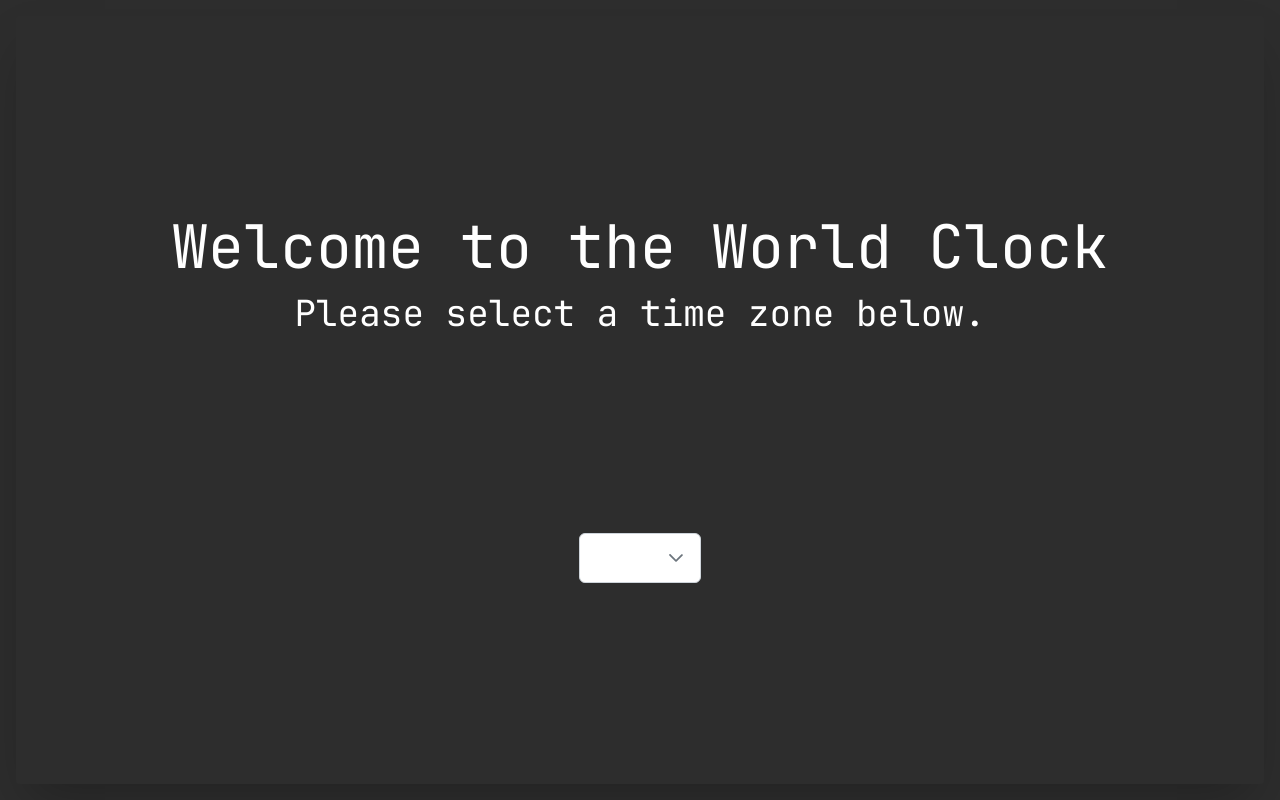
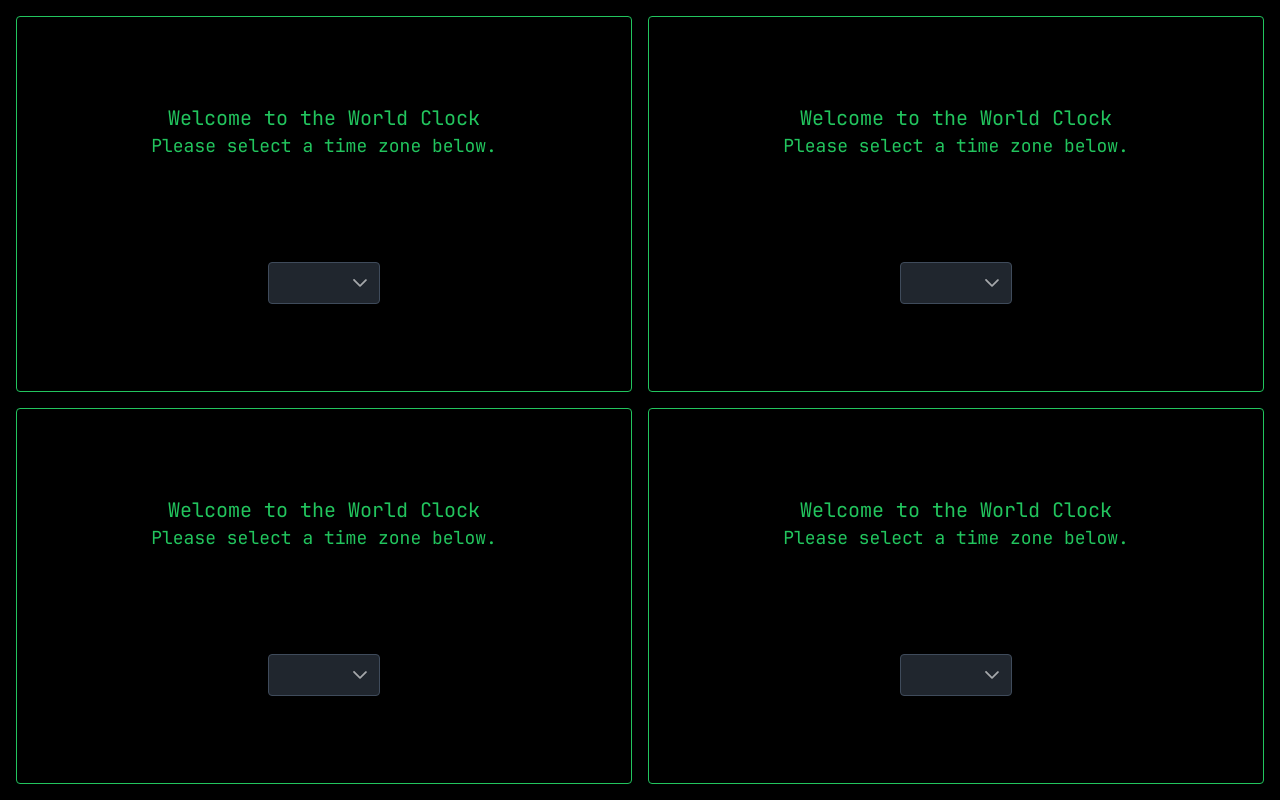
Before and after one commit to waynefaustorilla/world-clock, a Next.js app: page / in a window 1280 px wide. Built offline with nearby package versions, Linux system fonts and the light colour scheme.

Commit message:
split screen into 4 clocks

```diff
--- a/src/app/globals.scss
+++ b/src/app/globals.scss
@@ -4,7 +4,7 @@
 @tailwind variants;
 
 @import "primereact/resources/primereact.min.css";
-@import "primereact/resources/themes/lara-light-indigo/theme.css";
+@import "primereact/resources/themes/bootstrap4-dark-purple/theme.css";
 
 @font-face {
   font-family: "JetbrainsMono";
--- a/src/app/page.tsx
+++ b/src/app/page.tsx
@@ -1,19 +1,20 @@
 import React from "react";
 import Clock from "@/components/Clock";
-import TimeZones from "@/components/TimeZones";
+import WorldClock from "@/services/WorldClock";
 
-const Home = () => {
+async function getTimeZones() {
+  return await WorldClock.getTimeZones();
+}
+
+const Home = async () => {
+  const timezones = await getTimeZones();
+
   return (
-    <div className="p-4 min-h-screen grid items-center bg-[#2d2d2d]">
-      <div className="h-full flex items-center flex-col justify-evenly shadow-2xl rounded">
-        <main>
-          <Clock />
-        </main>
-
-        <section>
-          <TimeZones />
-        </section>
-      </div>
+    <div className="p-4 min-h-screen items-center grid grid-cols-2 gap-4 bg-black">
+      <Clock timezones={timezones} />
+      <Clock timezones={timezones} />
+      <Clock timezones={timezones} />
+      <Clock timezones={timezones} />
     </div>
   );
 };
--- a/src/components/Clock.tsx
+++ b/src/components/Clock.tsx
@@ -1,15 +1,17 @@
 "use client";
 
-import React from "react";
-import { RootState } from "@/states/stores/store";
-import { useSelector } from "react-redux";
+import React, { FunctionComponent } from "react";
+import { Dropdown, DropdownChangeEvent } from "primereact/dropdown";
 import moment from "moment-timezone";
 
-const Clock = () => {
-  const { timezone } = useSelector((state: RootState) => state.clock);
+interface ClockProps {
+  timezones: string[]
+}
 
-  const [time, setTime] = React.useState<string>("");
-  const [date, setDate] = React.useState<string>("");
+const Clock: FunctionComponent<ClockProps> = (props) => {
+  const [timezone, setTimezone] = React.useState("");
+  const [time, setTime] = React.useState("");
+  const [date, setDate] = React.useState("");
 
   React.useEffect(() => {
     if (timezone !== "") {
@@ -20,23 +22,37 @@ const Clock = () => {
         setTime(timeByZone.format("hh:mm:ss A"));
       }, 100);
     }
-  }, [timezone]);
+  }, [time, date, timezone]);
 
   return (
-    <React.Fragment>
+    <section className="flex flex-col gap-4 border border-green-500 h-full rounded justify-evenly">
       {
         time === "" ?
-          <div className="text-center flex flex-col gap-4">
-            <h1 className="font-mono text-white text-6xl">Welcome to the World Clock</h1>
-            <h3 className="font-mono text-white text-4xl">Please select a time zone below.</h3>
+          <div className="text-center flex flex-col">
+            <span>
+              <h5 className="font-mono text-green-500 text-xl">Welcome to the World Clock</h5>
+              <h6 className="font-mono text-green-500 text-lg">Please select a time zone below.</h6>
+            </span>
           </div>
           :
-          <div className="text-center flex flex-col gap-4">
-            <h1 className="font-mono text-white text-6xl">{time}</h1>
-            <h3 className="font-mono text-white text-4xl">{date}</h3>
-          </div>
+          <>
+            <span className="flex items-center justify-center">
+              <h3 className="text-2xl text-green-500">{timezone}</h3>
+            </span>
+
+            <div className="text-center flex flex-col">
+              <span>
+                <h5 className="font-mono text-green-500 text-2xl">{time}</h5>
+                <h6 className="font-mono text-green-500 text-lg">{date}</h6>
+              </span>
+            </div>
+          </>
       }
-    </React.Fragment>
+
+      <section className="flex items-center justify-center">
+        <Dropdown options={props.timezones} value={timezone} filter onChange={(event: DropdownChangeEvent) => setTimezone(event.target.value)} />
+      </section>
+    </section>
   );
 };
 
```
